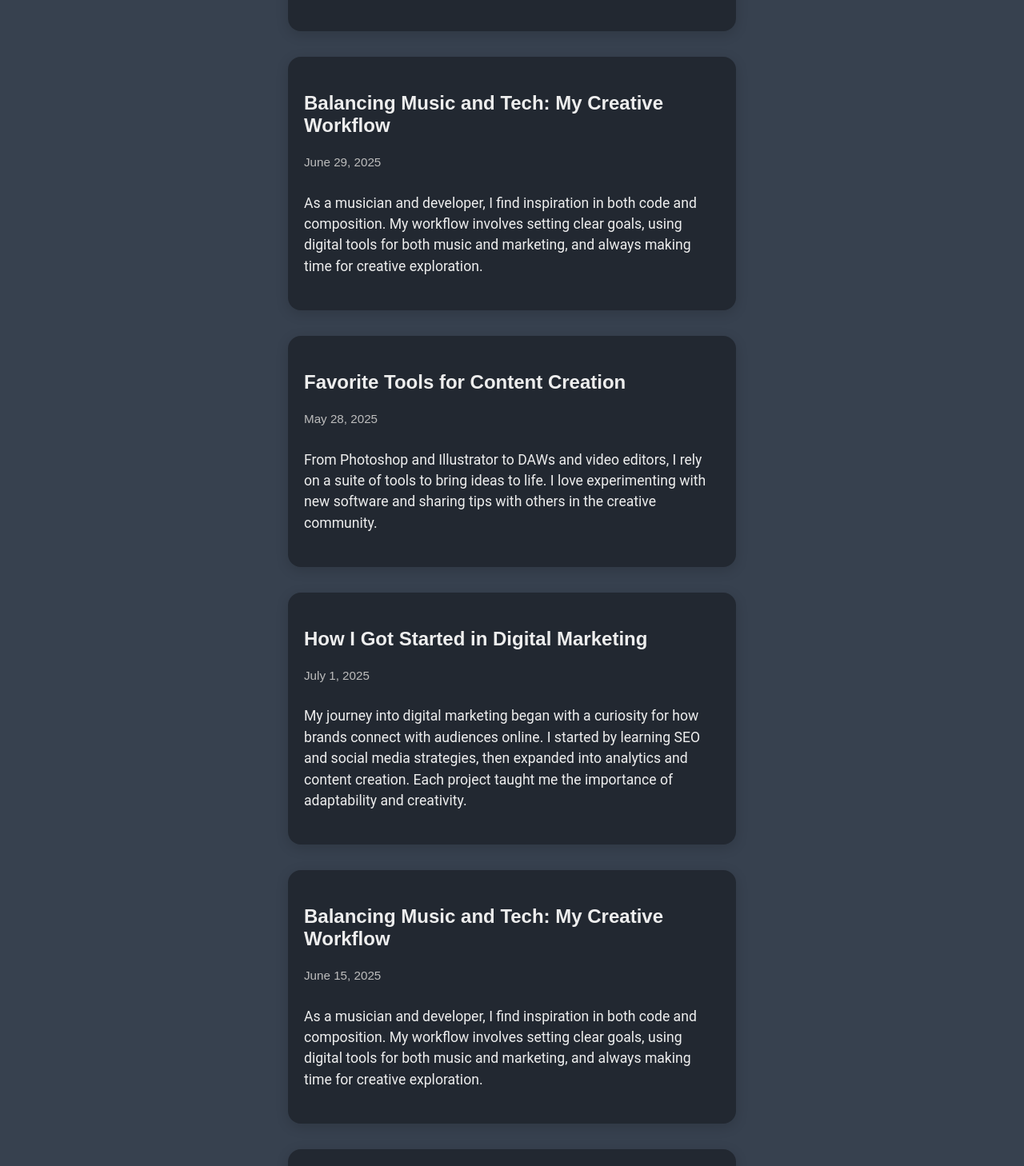
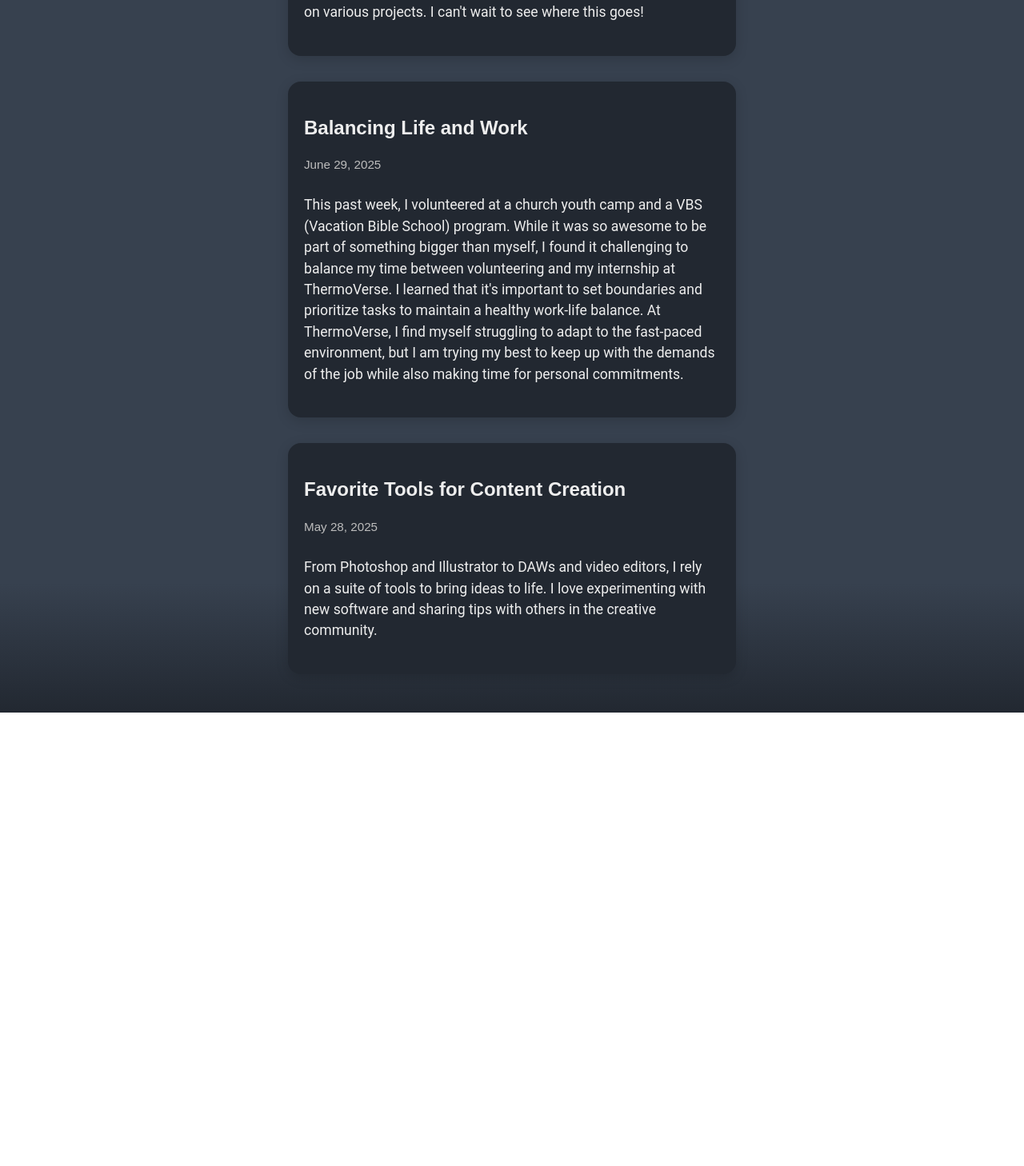
Before and after one commit to WhaleAnchor/AC-React-Portfolio, a React (Create React App) app: page /blog in a window 1280 px wide. Shown: the part 732-2190 px from the top of the page at 80% size. After the commit the page ends 1623 px from the top, so only its background shows below. Built offline with nearby package versions, Linux system fonts and the light colour scheme.

Commit message:
refactor: update blog post titles and content for clarity and relevance

```diff
--- a/src/components/Blog.js
+++ b/src/components/Blog.js
@@ -52,6 +52,8 @@ const ContentWrapper = styled.div`
 const TextWrapper = styled.div`
   flex: 1;
   text-align: justify;
+  max-width: 700px;
+  margin: 0 auto;
 `;
 
 const Paragraph = styled.p`
@@ -128,24 +130,11 @@ const Blog = () => {
       On another note, I am very thankful to be working with Oliver, another intern at Digital Summer Clinic. He is a great person to work with and we have been collaborating on various projects. I can't wait to see where this goes!`
     },
     {
-      title: 'Balancing Music and Tech: My Creative Workflow',
+      title: 'Balancing Life and Work',
       date: 'June 29, 2025',
-      content: `As a musician and developer, I find inspiration in both code and composition. My workflow involves setting clear goals, using digital tools for both music and marketing, and always making time for creative exploration.`
-    },
-    {
-      title: 'Favorite Tools for Content Creation',
-      date: 'May 28, 2025',
-      content: `From Photoshop and Illustrator to DAWs and video editors, I rely on a suite of tools to bring ideas to life. I love experimenting with new software and sharing tips with others in the creative community.`
-    },
-    {
-      title: 'How I Got Started in Digital Marketing',
-      date: 'July 1, 2025',
-      content: `My journey into digital marketing began with a curiosity for how brands connect with audiences online. I started by learning SEO and social media strategies, then expanded into analytics and content creation. Each project taught me the importance of adaptability and creativity.`
-    },
-    {
-      title: 'Balancing Music and Tech: My Creative Workflow',
-      date: 'June 15, 2025',
-      content: `As a musician and developer, I find inspiration in both code and composition. My workflow involves setting clear goals, using digital tools for both music and marketing, and always making time for creative exploration.`
+      content: `This past week, I volunteered at a church youth camp and a VBS (Vacation Bible School) program. While it was so awesome to be part of something bigger than myself, I found it challenging to balance my time between volunteering and my internship at ThermoVerse.
+      I learned that it's important to set boundaries and prioritize tasks to maintain a healthy work-life balance. At ThermoVerse, I find myself struggling to adapt to the fast-paced environment, but I am trying my best to keep up with the demands of the job while also making time for personal commitments.
+      `
     },
     {
       title: 'Favorite Tools for Content Creation',
```
